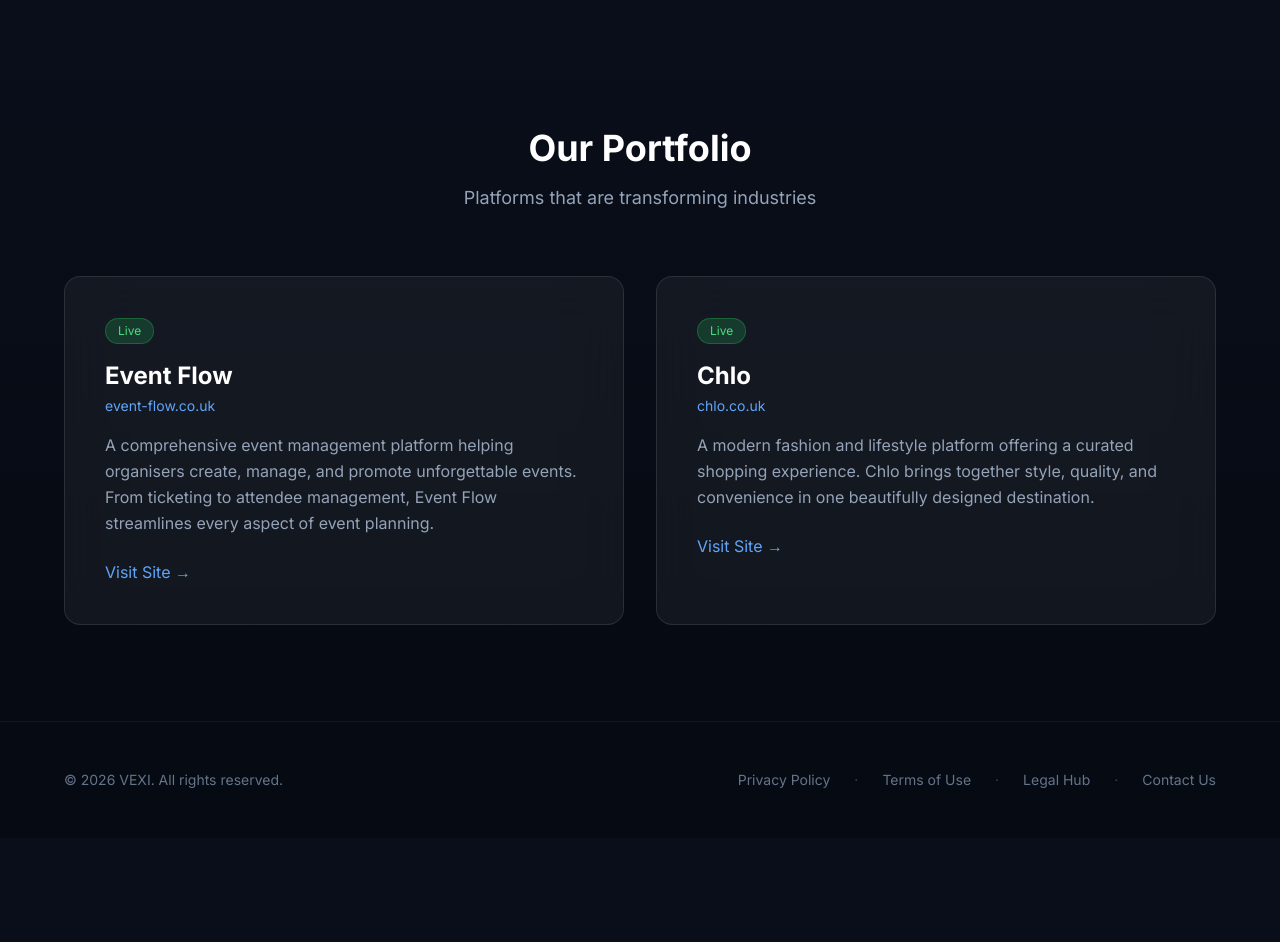
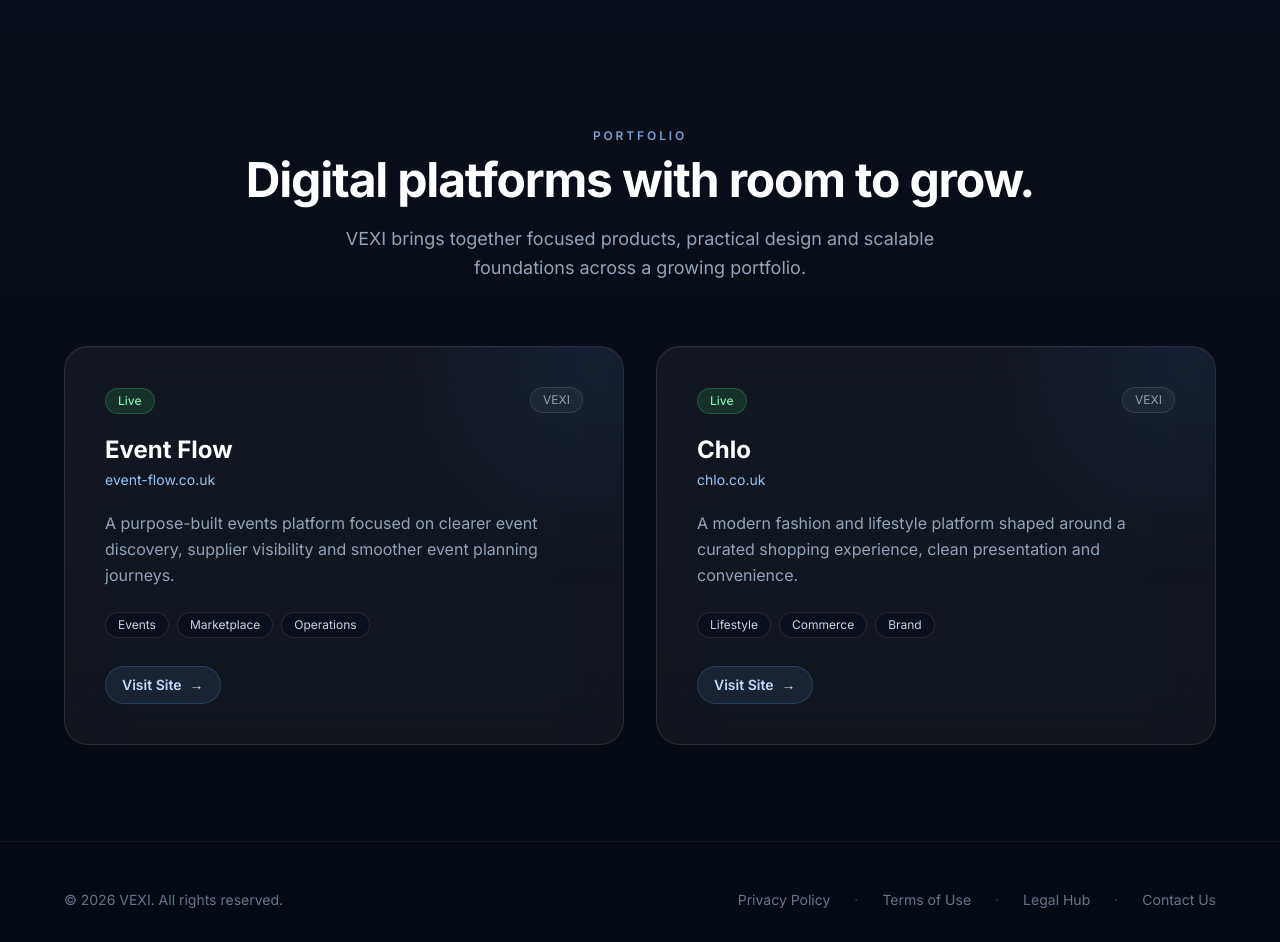
Before and after one commit to rhysllwydlewis/VEXI, a Next.js app: page / in a window 1280 px wide. Shown: the part 1440-2382 px from the top of the page. Before the commit the page ends 2278 px from the top, so only its background shows below. Built offline with nearby package versions, Linux system fonts and the light colour scheme.

Commit message:
Refactor portfolio cards and improve external-link UX

```diff
--- a/components/Portfolio.tsx
+++ b/components/Portfolio.tsx
@@ -1,102 +1,110 @@
 'use client';
 
-import { motion } from 'framer-motion';
+import { motion, useReducedMotion } from 'framer-motion';
 
-const CARD_SHADOW = '0 0 0px rgba(59,130,246,0)';
-const CARD_SHADOW_HOVER = '0 0 40px rgba(59,130,246,0.12)';
+const portfolioItems = [
+  {
+    name: 'Event Flow',
+    domain: 'event-flow.co.uk',
+    href: 'https://event-flow.co.uk',
+    status: 'Live',
+    summary:
+      'A purpose-built events platform focused on clearer event discovery, supplier visibility and smoother event planning journeys.',
+    tags: ['Events', 'Marketplace', 'Operations'],
+  },
+  {
+    name: 'Chlo',
+    domain: 'chlo.co.uk',
+    href: 'https://chlo.co.uk',
+    status: 'Live',
+    summary:
+      'A modern fashion and lifestyle platform shaped around a curated shopping experience, clean presentation and convenience.',
+    tags: ['Lifestyle', 'Commerce', 'Brand'],
+  },
+] as const;
 
 export default function Portfolio() {
+  const reduceMotion = useReducedMotion() === true;
+  const revealInitial = reduceMotion ? false : { y: 30, opacity: 0 };
+
   return (
-    <section id="portfolio" className="py-24 px-6 scroll-mt-20 bg-gradient-to-b from-[#0a0e1a] to-[#060a12]">
-      <div className="max-w-6xl mx-auto">
+    <section
+      id="portfolio"
+      aria-labelledby="portfolio-title"
+      className="scroll-mt-20 bg-gradient-to-b from-[#0a0e1a] to-[#060a12] px-6 py-24"
+    >
+      <div className="mx-auto max-w-6xl">
         <motion.div
-          initial={{ y: 30, opacity: 0 }}
+          initial={revealInitial}
           whileInView={{ y: 0, opacity: 1 }}
-          viewport={{ once: true }}
-          transition={{ duration: 0.7 }}
+          viewport={{ once: true, amount: 0.3 }}
+          transition={{ duration: reduceMotion ? 0 : 0.7 }}
           className="text-center"
         >
-          <h2 className="text-4xl font-bold text-white">Our Portfolio</h2>
-          <p className="text-lg text-slate-400 mt-4">
-            Platforms that are transforming industries
+          <p className="mb-3 text-xs font-semibold uppercase tracking-[0.24em] text-blue-300/80">Portfolio</p>
+          <h2 id="portfolio-title" className="text-4xl font-bold tracking-tight text-white sm:text-5xl">
+            Digital platforms with room to grow.
+          </h2>
+          <p className="mx-auto mt-5 max-w-2xl text-lg leading-relaxed text-slate-400">
+            VEXI brings together focused products, practical design and scalable foundations across a growing portfolio.
           </p>
         </motion.div>
 
-        <div className="grid grid-cols-1 md:grid-cols-2 gap-8 mt-16">
-          {/* Event Flow Card */}
-          <motion.div
-            initial={{ y: 40, opacity: 0 }}
+        <div className="mt-16 grid grid-cols-1 gap-8 md:grid-cols-2" role="list">
+          {portfolioItems.map((item, index) => (
+            <motion.article
+              key={item.name}
+              role="listitem"
+              initial={revealInitial}
               whileInView={{ y: 0, opacity: 1 }}
-            viewport={{ once: true }}
-            transition={{ duration: 0.7, delay: 0 }}
-            whileHover={{ y: -2 }}
-            className="bg-white/5 backdrop-blur-xl border border-white/10 rounded-2xl p-10 hover:border-white/20 transition-all duration-300"
-            style={{ boxShadow: CARD_SHADOW }}
-            onMouseEnter={(e) => {
-              (e.currentTarget as HTMLDivElement).style.boxShadow = CARD_SHADOW_HOVER;
-            }}
-            onMouseLeave={(e) => {
-              (e.currentTarget as HTMLDivElement).style.boxShadow = CARD_SHADOW;
-            }}
+              viewport={{ once: true, amount: 0.25 }}
+              transition={{ duration: reduceMotion ? 0 : 0.7, delay: reduceMotion ? 0 : index * 0.12 }}
+              whileHover={reduceMotion ? undefined : { y: -3 }}
+              className="group relative overflow-hidden rounded-3xl border border-white/10 bg-white/[0.045] p-8 shadow-[inset_0_1px_0_rgba(255,255,255,0.04)] backdrop-blur-xl transition-all duration-300 hover:border-white/20 hover:bg-white/[0.075] sm:p-10"
             >
-            <span className="inline-block px-3 py-1 rounded-full text-xs bg-green-500/20 text-green-400 border border-green-500/30">
-              Live
+              <div
+                className="pointer-events-none absolute -right-20 -top-24 h-56 w-56 rounded-full bg-blue-500/10 blur-3xl transition-opacity duration-300 group-hover:opacity-90"
+                aria-hidden="true"
+              />
+
+              <div className="relative flex items-start justify-between gap-4">
+                <div>
+                  <span className="inline-flex rounded-full border border-green-500/30 bg-green-500/15 px-3 py-1 text-xs font-medium text-green-300">
+                    {item.status}
                   </span>
-            <h3 className="text-2xl font-bold text-white mt-4">Event Flow</h3>
-            <p className="text-sm text-blue-400 mt-1">event-flow.co.uk</p>
-            <p className="text-base text-slate-400 mt-4 leading-relaxed">
-              A comprehensive event management platform helping organisers
-              create, manage, and promote unforgettable events. From ticketing
-              to attendee management, Event Flow streamlines every aspect of
-              event planning.
-            </p>
+                  <h3 className="mt-5 text-2xl font-bold text-white">{item.name}</h3>
+                  <p className="mt-1 text-sm text-blue-300">{item.domain}</p>
+                </div>
+                <span className="rounded-full border border-white/10 bg-white/[0.04] px-3 py-1 text-xs text-slate-400">
+                  VEXI
+                </span>
+              </div>
+
+              <p className="relative mt-5 text-base leading-relaxed text-slate-400">{item.summary}</p>
+
+              <ul className="relative mt-6 flex flex-wrap gap-2" aria-label={`${item.name} focus areas`}>
+                {item.tags.map((tag) => (
+                  <li
+                    key={tag}
+                    className="rounded-full border border-white/10 bg-slate-950/30 px-3 py-1 text-xs text-slate-300"
+                  >
+                    {tag}
+                  </li>
+                ))}
+              </ul>
+
               <a
-              href="https://event-flow.co.uk"
+                href={item.href}
                 target="_blank"
                 rel="noopener noreferrer"
-              aria-label="Visit Event Flow website (opens in new tab)"
-              className="inline-block mt-6 text-blue-400 hover:text-blue-300 transition focus:outline-none focus-visible:ring-2 focus-visible:ring-blue-400 rounded"
+                aria-label={`Visit ${item.name} website, opens in a new tab`}
+                className="relative mt-7 inline-flex items-center gap-2 rounded-full border border-blue-400/20 bg-blue-400/10 px-4 py-2 text-sm font-semibold text-blue-200 transition hover:border-blue-300/35 hover:bg-blue-400/15 hover:text-white focus:outline-none focus-visible:ring-2 focus-visible:ring-blue-400 focus-visible:ring-offset-2 focus-visible:ring-offset-[#060a12]"
               >
-              Visit Site →
+                Visit Site
+                <span aria-hidden="true" className="transition-transform duration-300 group-hover:translate-x-0.5">→</span>
               </a>
-          </motion.div>
-
-          {/* Chlo Card */}
-          <motion.div
-            initial={{ y: 40, opacity: 0 }}
-            whileInView={{ y: 0, opacity: 1 }}
-            viewport={{ once: true }}
-            transition={{ duration: 0.7, delay: 0.15 }}
-            whileHover={{ y: -2 }}
-            className="bg-white/5 backdrop-blur-xl border border-white/10 rounded-2xl p-10 hover:border-white/20 transition-all duration-300"
-            style={{ boxShadow: CARD_SHADOW }}
-            onMouseEnter={(e) => {
-              (e.currentTarget as HTMLDivElement).style.boxShadow = CARD_SHADOW_HOVER;
-            }}
-            onMouseLeave={(e) => {
-              (e.currentTarget as HTMLDivElement).style.boxShadow = CARD_SHADOW;
-            }}
-          >
-            <span className="inline-block px-3 py-1 rounded-full text-xs bg-green-500/20 text-green-400 border border-green-500/30">
-              Live
-            </span>
-            <h3 className="text-2xl font-bold text-white mt-4">Chlo</h3>
-            <p className="text-sm text-blue-400 mt-1">chlo.co.uk</p>
-            <p className="text-base text-slate-400 mt-4 leading-relaxed">
-              A modern fashion and lifestyle platform offering a curated shopping
-              experience. Chlo brings together style, quality, and convenience in
-              one beautifully designed destination.
-            </p>
-            <a
-              href="https://chlo.co.uk"
-              target="_blank"
-              rel="noopener noreferrer"
-              aria-label="Visit Chlo website (opens in new tab)"
-              className="inline-block mt-6 text-blue-400 hover:text-blue-300 transition focus:outline-none focus-visible:ring-2 focus-visible:ring-blue-400 rounded"
-            >
-              Visit Site →
-            </a>
-          </motion.div>
+            </motion.article>
+          ))}
         </div>
       </div>
     </section>
```
Lines whose indentation alone changed are shown as unchanged.
